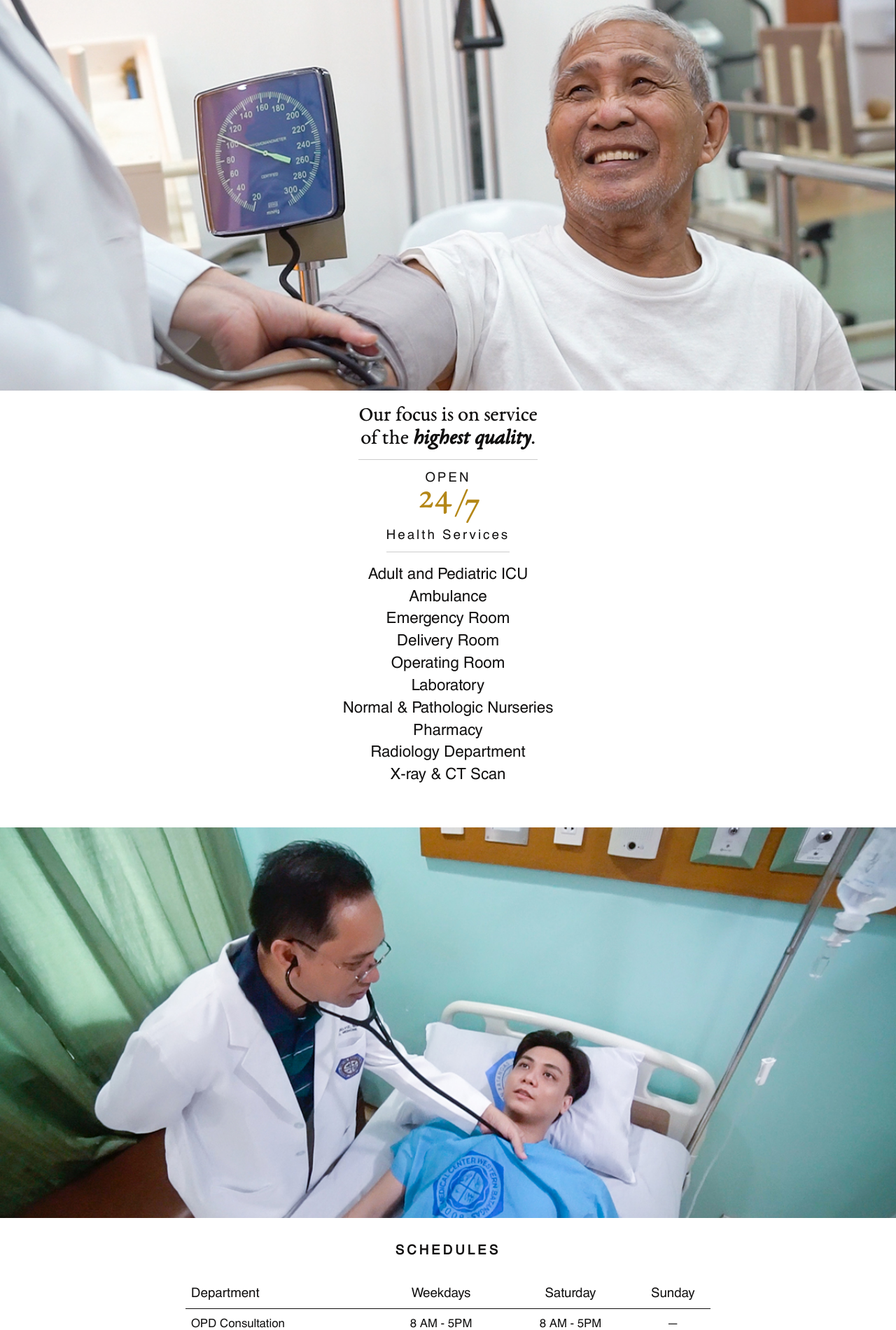
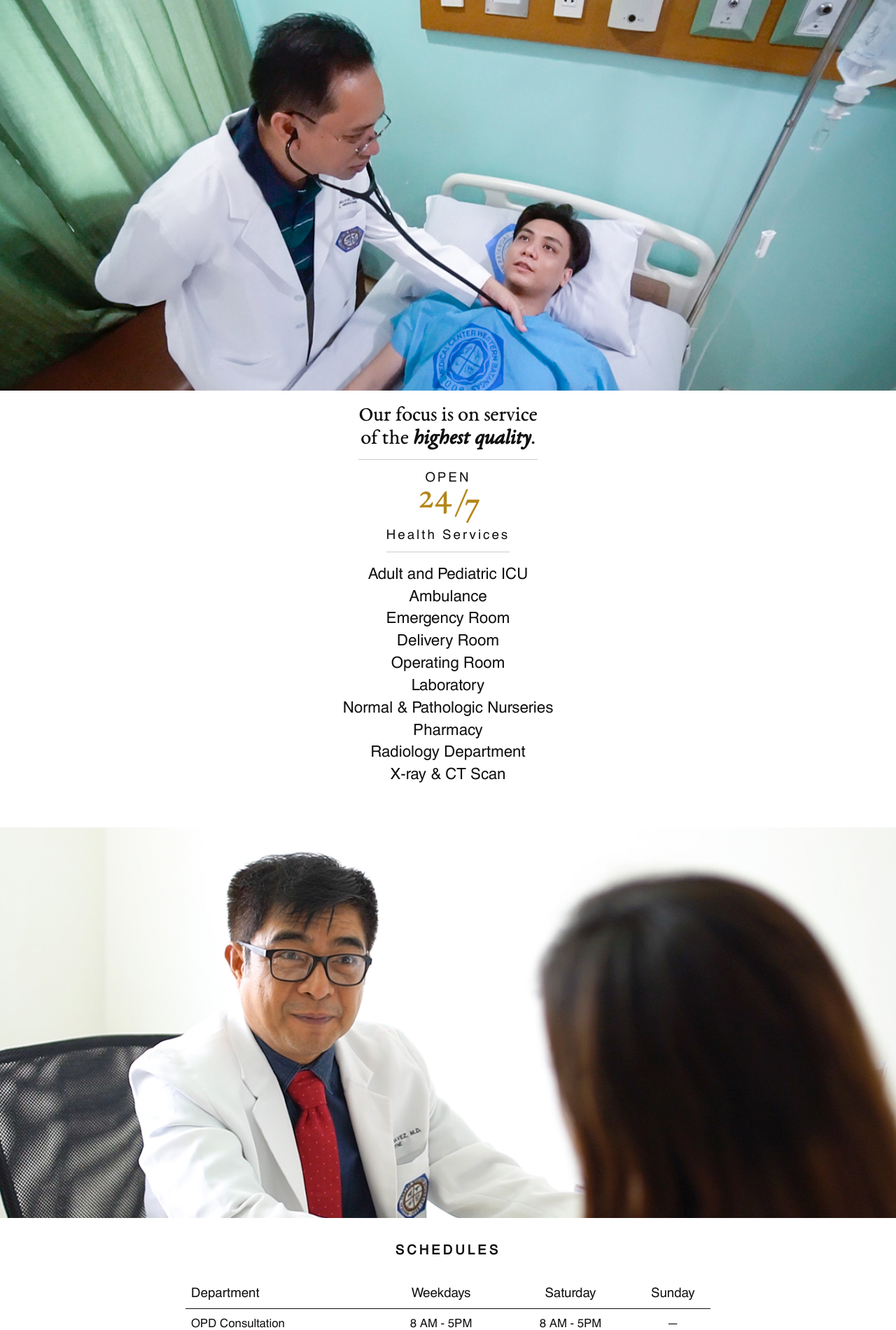
Before and after one commit to daveil/mcwbweb, a PHP site: page /health-services in a window 1280 px wide. Shown: the part 130-2030 px from the top of the page at 70% size. Run offline with PHP 8.4, Linux system fonts and the light colour scheme.

Commit message:
Update health services banner

```diff
--- a/pages/health-services.php
+++ b/pages/health-services.php
@@ -1,6 +1,6 @@
 
 <section id="service-banner" class="full-banner section">
-	<img src="img/medium/lolo-banner.jpg" alt="" class="img-responsive" width="100%"/>
+	<img src="img/medium/patient-banner.jpg" alt="" class="img-responsive" width="100%"/>
 
 
 </section>
@@ -29,7 +29,7 @@
 	</ul>
 </section>
 <section id="schedule-banner" class="full-banner section">
-	<img src="img/medium/patient-banner.jpg" alt="" class="img-responsive"  width="100%"/>
+	<img src="img/medium/doctor-consultation-banner.jpg" alt="" class="img-responsive"  width="100%"/>
 </section>
 <section id="schedules" class="container">
 	<h3>Schedules</h3>
```
